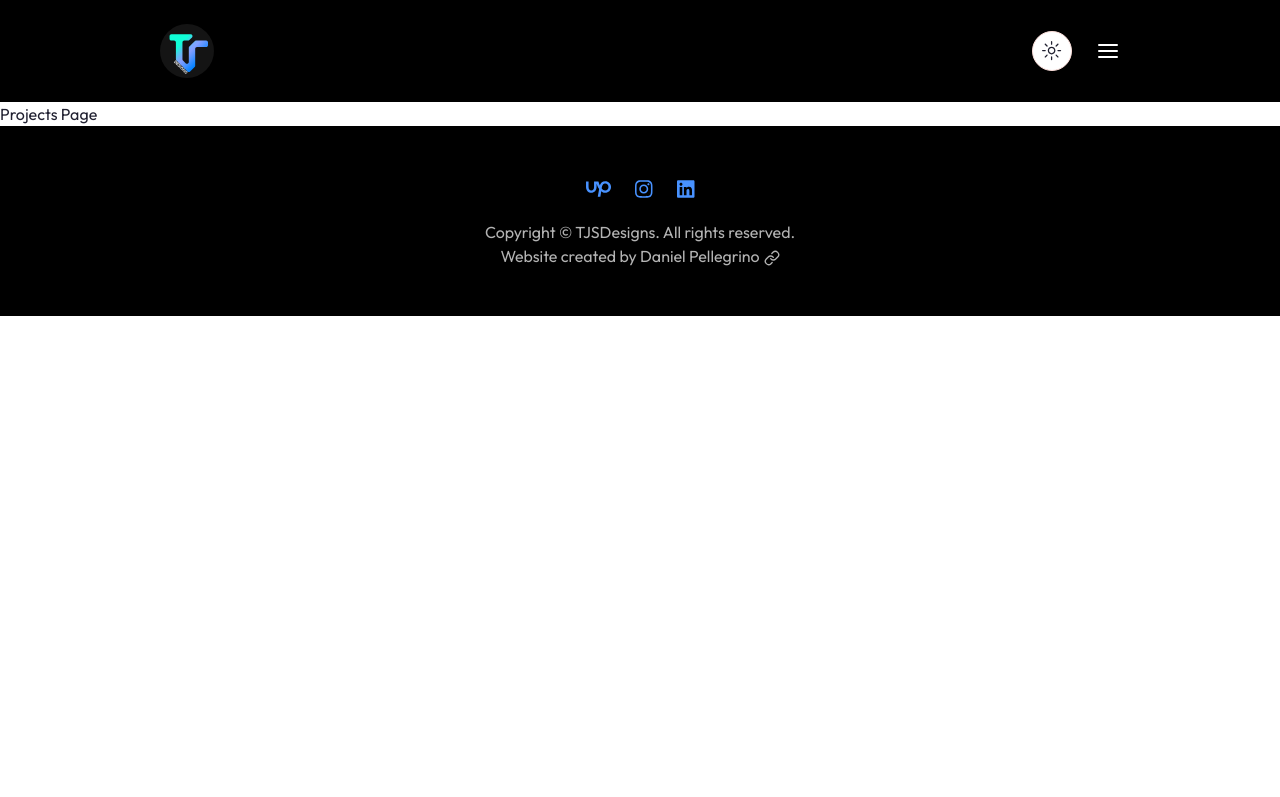
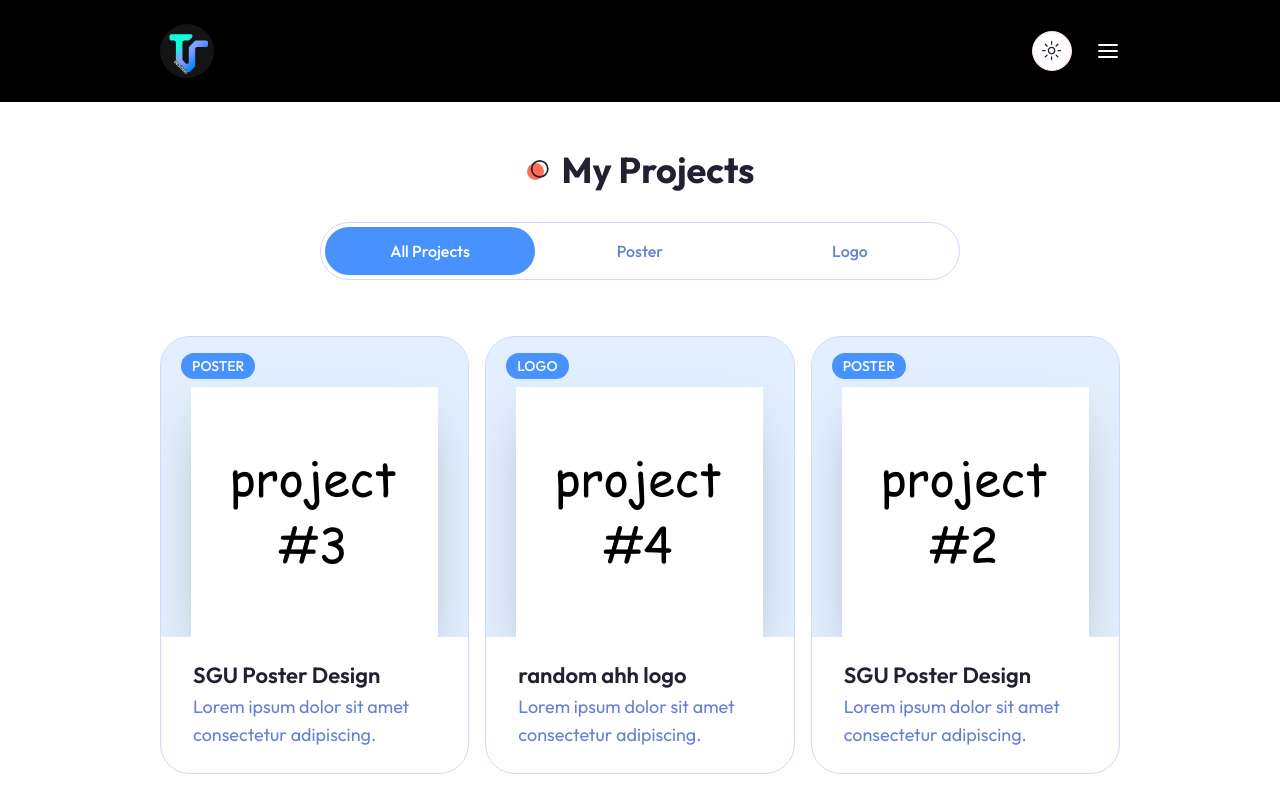
Before and after one commit to danpellegrino/tjsportfolio, a Next.js app: page /projects in a window 1280 px wide. Shown: the top 797 px of the page. Built offline with nearby package versions, Linux system fonts and the light colour scheme.

Commit message:
Add project filtering functionality to Projects page

```diff
--- a/app/projects/page.jsx
+++ b/app/projects/page.jsx
@@ -1,9 +1,135 @@
-import React from 'react'
+"use client";
+import React, { useState } from "react";
+import { Tabs, TabsList, TabsContent, TabsTrigger } from "@/components/ui/tabs";
+import ProjectCard from "@/components/ProjectCard";
+
+const projectData = [
+  {
+    image: "/work/3.png",
+    category: "poster",
+    name: "SGU Poster Design",
+    description: "Lorem ipsum dolor sit amet consectetur adipiscing.",
+    link: "/",
+    drive: "/",
+  },
+  {
+    image: "/work/4.png",
+    category: "logo",
+    name: "random ahh logo",
+    description: "Lorem ipsum dolor sit amet consectetur adipiscing.",
+    link: "/",
+    drive: "/",
+  },
+  {
+    image: "/work/2.png",
+    category: "poster",
+    name: "SGU Poster Design",
+    description: "Lorem ipsum dolor sit amet consectetur adipiscing.",
+    link: "/",
+    drive: "/",
+  },
+  {
+    image: "/work/1.png",
+    category: "poster",
+    name: "SGU Poster Design",
+    description: "Lorem ipsum dolor sit amet consectetur adipiscing.",
+    link: "/",
+    drive: "/",
+  },
+  {
+    image: "/work/3.png",
+    category: "poster",
+    name: "SGU Poster Design",
+    description: "Lorem ipsum dolor sit amet consectetur adipiscing.",
+    link: "/",
+    drive: "/",
+  },
+  {
+    image: "/work/4.png",
+    category: "poster",
+    name: "SGU Poster Design",
+    description: "Lorem ipsum dolor sit amet consectetur adipiscing.",
+    link: "/",
+    drive: "/",
+  },
+  {
+    image: "/work/1.png",
+    category: "poster",
+    name: "SGU Poster Design",
+    description: "Lorem ipsum dolor sit amet consectetur adipiscing.",
+    link: "/",
+    drive: "/",
+  },
+  {
+    image: "/work/3.png",
+    category: "poster",
+    name: "SGU Poster Design",
+    description: "Lorem ipsum dolor sit amet consectetur adipiscing.",
+    link: "/",
+    drive: "/",
+  },
+  {
+    image: "/work/2.png",
+    category: "poster",
+    name: "SGU Poster Design",
+    description: "Lorem ipsum dolor sit amet consectetur adipiscing.",
+    link: "/",
+    drive: "/",
+  },
+];
+
+// remove category duplicates
+const uniqueCategories = [
+  "all projects",
+  ...new Set(projectData.map((item) => item.category)),
+];
 
 const Projects = () => {
+  const [categories, setCategories] = useState(uniqueCategories);
+  const [category, setCategory] = useState("all projects");
+
+  const filteredProjects = projectData.filter((project) => {
+    return category === "all projects"
+      ? project
+      : project.category === category;
+  });
+
   return (
-    <div>Projects Page</div>
-  )
-}
+    <section className="min-h-screen pt-12">
+      <div className="container mx-auto">
+        <h2 className="section-title mb-8 xl:mb-16 text-center mx-auto">
+          My Projects
+        </h2>
+        {/* tabs */}
+        <Tabs defaultValue={category} className="mb-24 xl:mb-48">
+          <TabsList className="w-full grid h-full md:grid-cols-3 lg:max-w-[640px] mb-12 mx-auto md:border dark:border-none">
+            {categories.map((category, index) => {
+              return (
+                <TabsTrigger
+                  onClick={() => setCategory(category)}
+                  value={category}
+                  key={index}
+                  className="capitalize w-[162px] md:w-auto"
+                >
+                  {category}
+                </TabsTrigger>
+              );
+            })}
+          </TabsList>
+          {/* tabs content */}
+          <div className="text-lg xl:mt-8 grid grid-cols-1 lg:grid-cols-3 gap-4">
+            {filteredProjects.map((project, index) => {
+              return (
+                <TabsContent value={category} key={index}>
+                  <ProjectCard project={project} />
+                </TabsContent>
+              );
+            })}
+          </div>
+        </Tabs>
+      </div>
+    </section>
+  );
+};
 
-export default Projects
+export default Projects;
```
